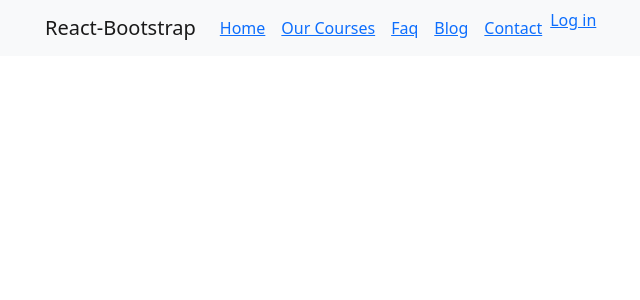
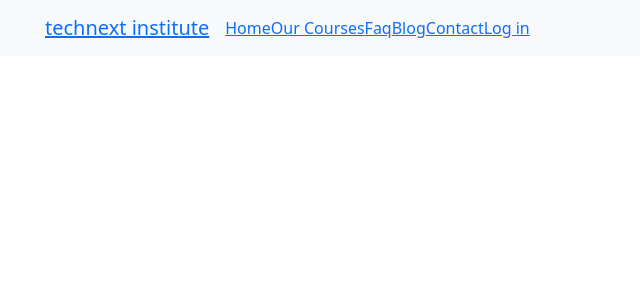
Before and after one commit to mirzanahid/tech-tutor-client, a React (Create React App) app: page / in a window 1280 px wide. Shown: the top 300 px of the page, without its empty margins (37-677 px from the left). Built offline with nearby package versions, Linux system fonts and the light colour scheme.

Commit message:
firebase and context api added

```diff
--- a/package.json
+++ b/package.json
@@ -7,6 +7,7 @@
     "@testing-library/react": "^13.4.0",
     "@testing-library/user-event": "^13.5.0",
     "bootstrap": "^5.2.2",
+    "firebase": "^9.12.1",
     "react": "^18.2.0",
     "react-bootstrap": "^2.5.0",
     "react-dom": "^18.2.0",
--- /dev/null
+++ b/src/contexts/AuthProvider/AuthProvider.js
@@ -0,0 +1,22 @@
+import React from 'react';
+import { useState } from 'react';
+import { createContext } from 'react';
+
+export const AuthContext = createContext();
+
+const AuthProvider = ({ children }) => {
+    const [user, setUser] = useState({ name: 'nahid' });
+
+
+
+
+
+    const authInfo = { user }
+    return (
+        <AuthContext.Provider value={authInfo}>
+            {children}
+        </AuthContext.Provider>
+    );
+};
+
+export default AuthProvider;
--- a/src/index.js
+++ b/src/index.js
@@ -4,11 +4,14 @@ import './index.css';
 import App from './App';
 import reportWebVitals from './reportWebVitals';
 import 'bootstrap/dist/css/bootstrap.min.css';
+import AuthProvider from './contexts/AuthProvider/AuthProvider';
 
 const root = ReactDOM.createRoot(document.getElementById('root'));
 root.render(
   <React.StrictMode>
-    <App />
+    <AuthProvider>
+      <App />
+    </AuthProvider>
   </React.StrictMode>
 );
 
--- a/src/pages/Header/Header.js
+++ b/src/pages/Header/Header.js
@@ -1,26 +1,31 @@
 import React from 'react';
+import { useContext } from 'react';
 import Container from 'react-bootstrap/Container';
 import Nav from 'react-bootstrap/Nav';
 import Navbar from 'react-bootstrap/Navbar';
 import { Link } from "react-router-dom";
+import { AuthContext } from '../../contexts/AuthProvider/AuthProvider';
 
 
 
 const Header = () => {
+  const { user } = useContext(AuthContext);
+
+
   return (
     <Navbar bg="light" expand="lg">
       <Container>
-          <Navbar.Brand href="#home">React-Bootstrap</Navbar.Brand>
+        <Navbar.Brand ><Link to={'/'}>technext institute</Link></Navbar.Brand>
         <Navbar.Toggle aria-controls="basic-navbar-nav" />
         <Navbar.Collapse id="basic-navbar-nav">
           <Nav className="me-auto">
 
-              <Nav.Link><Link>Home</Link></Nav.Link>
-              <Nav.Link><Link>Our Courses</Link></Nav.Link>
-              <Nav.Link><Link>Faq</Link></Nav.Link>
-              <Nav.Link><Link>Blog</Link></Nav.Link>
-              <Nav.Link><Link>Contact</Link></Nav.Link>
-              <Link>Log in</Link>
+            <Link to={'/'}>Home</Link>
+            <Link to={'/courses'}>Our Courses</Link>
+            <Link to={'/faq'}>Faq</Link>
+            <Link to={'/blog'}>Blog</Link>
+            <Link to={'/contact'}>Contact</Link>
+            <Link to={'/login'}>Log in</Link>
           </Nav>
         </Navbar.Collapse>
       </Container>
```
Also changed, not shown: src/firebase/firebase.config.js (added, +17 -0 lines), 1 other file (tests, documents, lock files or other folders). Lines whose indentation alone changed are shown as unchanged.
